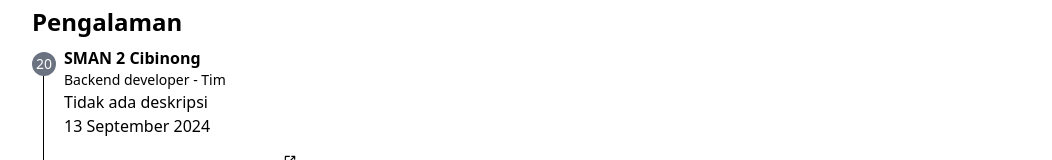
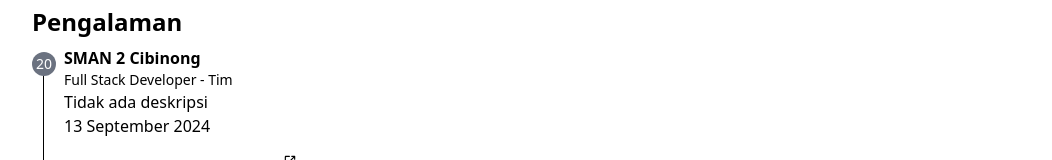
Before and after one commit to SySafarila/portfolio-2024, a Next.js app: page / in a window 1280 px wide. Shown: the part 574-734 px from the top of the page, without its empty margins (112-1164 px from the left). Built offline with nearby package versions, Linux system fonts and the light colour scheme.

Commit message:
Update index.tsx

```diff
--- a/src/pages/index.tsx
+++ b/src/pages/index.tsx
@@ -33,7 +33,7 @@
   const projects: ProjectType[] = [
     {
       name: "SMAN 2 Cibinong",
-      position: "Backend developer - Tim",
+      position: "Full Stack Developer - Tim",
       start_date: 1726246800000,
     },
     {
```
